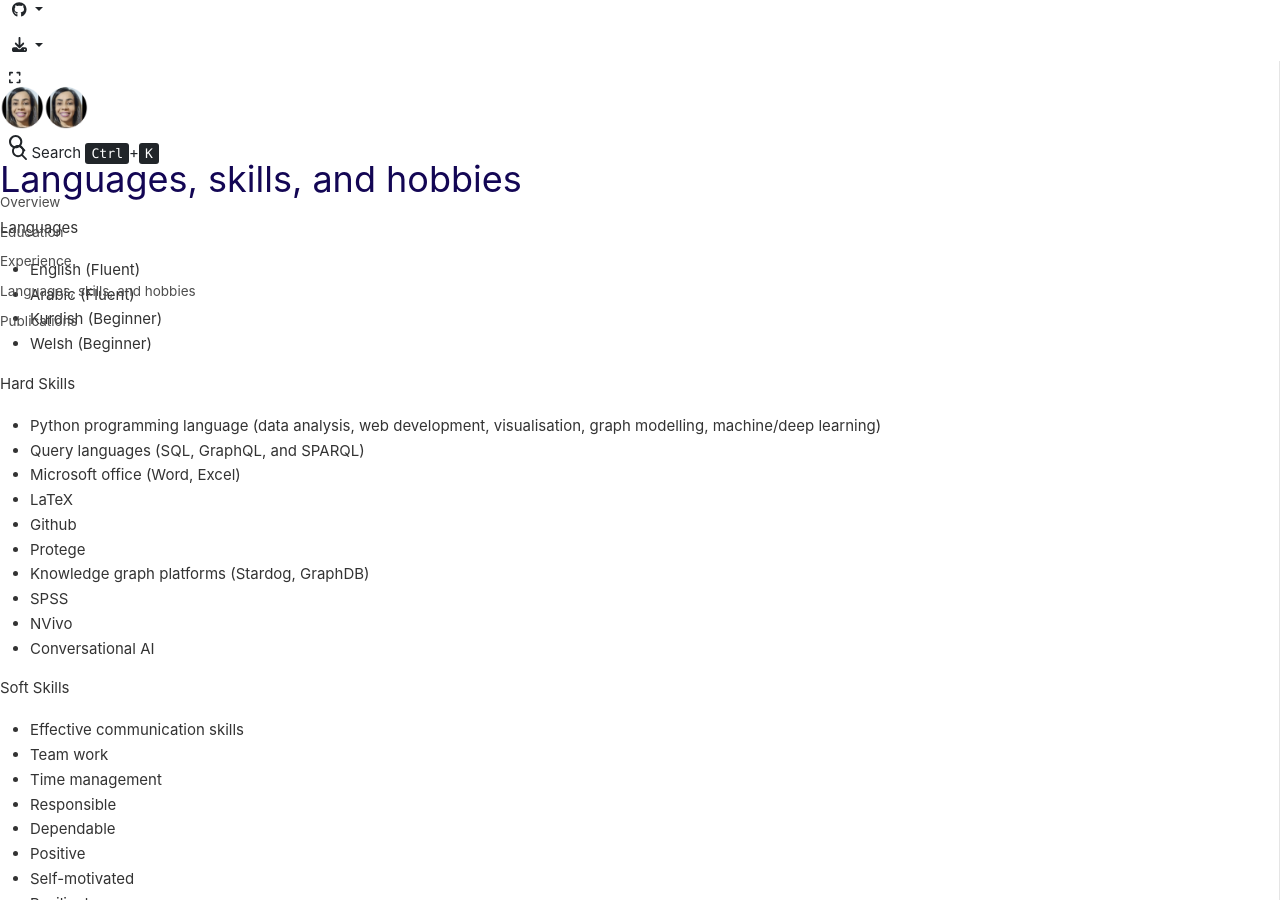
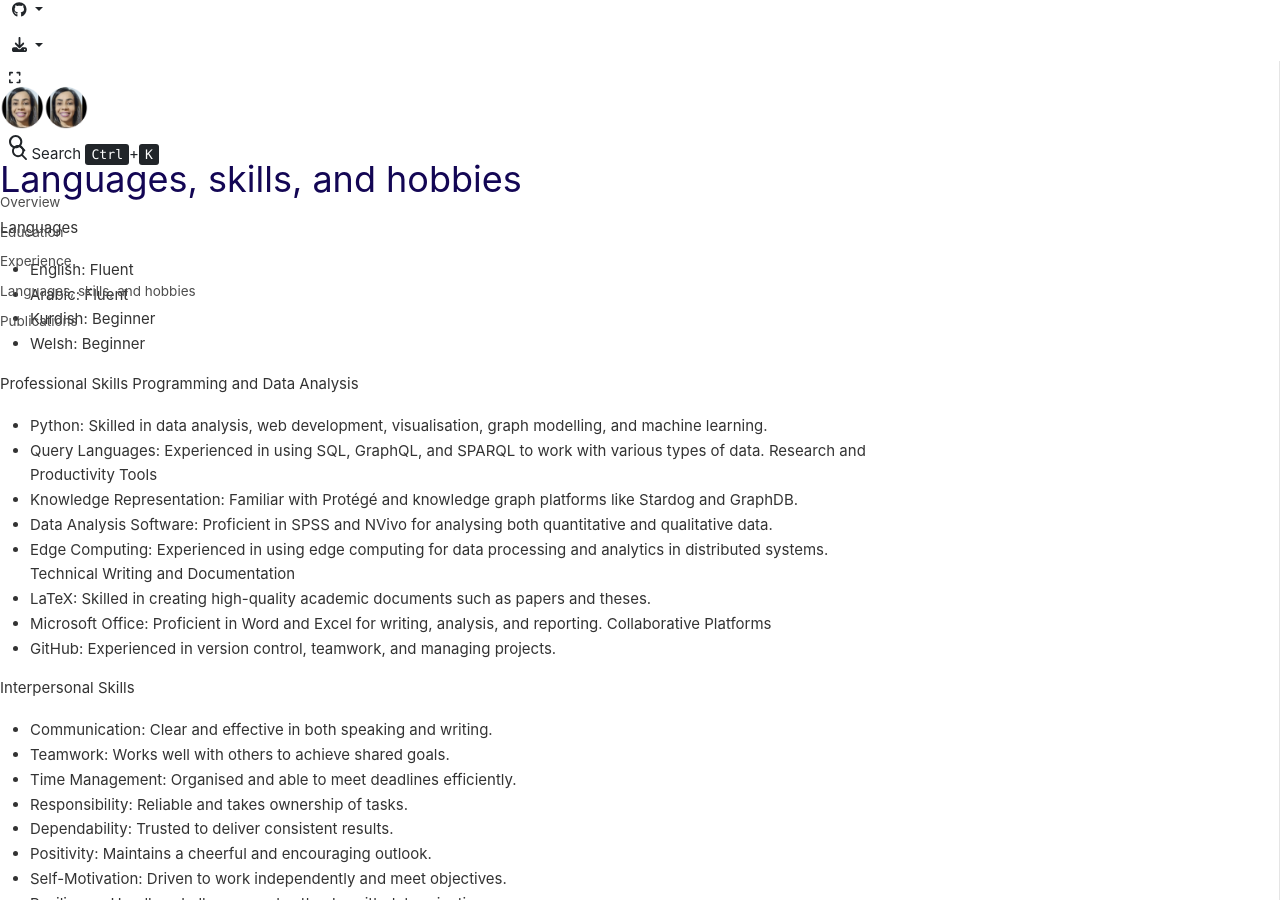
Before and after one commit to Naeima/Naeima, a Jupyter Book: the page built from _sources/Skills.md, in a window 1280 px wide and 900 px high, scrolled down 1010 px. Built offline with Jupyter Book 1.0.4 settings and Sphinx 7.4.7 and the Sphinx Book theme 1.1.4, drawn with Linux system fonts in a browser that asks for light colours; some of the changed text lies outside the part shown.

Commit message:
Add files via upload

```diff
--- a/_sources/Skills.md
+++ b/_sources/Skills.md
@@ -1,43 +1,44 @@
 ### Languages, skills, and hobbies
 
  Languages
+- English: Fluent
+- Arabic: Fluent
+- Kurdish: Beginner
+- Welsh: Beginner
 
-- English (Fluent)
-- Arabic (Fluent)
-- Kurdish (Beginner)
-- Welsh (Beginner)
 
- Hard Skills
+Professional Skills
+Programming and Data Analysis
+- Python: Skilled in data analysis, web development, visualisation, graph modelling, and machine learning.
+- Query Languages: Experienced in using SQL, GraphQL, and SPARQL to work with various types of data.
+Research and Productivity Tools
+- Knowledge Representation: Familiar with Protégé and knowledge graph platforms like Stardog and GraphDB.
+- Data Analysis Software: Proficient in SPSS and NVivo for analysing both quantitative and qualitative data.
+- Edge Computing: Experienced in using edge computing for data processing and analytics in distributed systems.
+Technical Writing and Documentation
+- LaTeX: Skilled in creating high-quality academic documents such as papers and theses.
+- Microsoft Office: Proficient in Word and Excel for writing, analysis, and reporting.
+Collaborative Platforms
+- GitHub: Experienced in version control, teamwork, and managing projects.
 
-- Python programming language (data analysis, web development, visualisation, graph modelling, machine/deep learning)
-- Query languages (SQL, GraphQL, and SPARQL)
-- Microsoft office (Word, Excel)
-- LaTeX
-- Github
-- Protege
-- Knowledge graph platforms (Stardog, GraphDB)
-- SPSS
-- NVivo
-- Conversational AI
 
- Soft Skills
+Interpersonal Skills
+- Communication: Clear and effective in both speaking and writing.
+- Teamwork: Works well with others to achieve shared goals.
+- Time Management: Organised and able to meet deadlines efficiently.
+- Responsibility: Reliable and takes ownership of tasks.
+- Dependability: Trusted to deliver consistent results.
+- Positivity: Maintains a cheerful and encouraging outlook.
+- Self-Motivation: Driven to work independently and meet objectives.
+- Resilience: Handles challenges and setbacks with determination.
+- Creativity: Brings fresh ideas and innovative thinking to tasks.
+- Flexibility: Adapts easily to new situations and changing priorities.
 
-- Effective communication skills
-- Team work
-- Time management
-- Responsible
-- Dependable
-- Positive
-- Self-motivated
-- Resilient
-- Creative
-- Flexible
 
- Hobbies
-
-- Fitness
-- Reading
-- Coding
-- Writing
-- Building computers
+Hobbies
+- Fitness: Staying active and healthy through regular exercise.
+- Reading: Enjoys exploring a variety of books and topics.
+- Coding: Passionate about creating and experimenting with software.
+- Writing: Skilled in expressing ideas through written work.
+- Building Computers: Enjoys assembling and customising computer systems.
 ---
```
